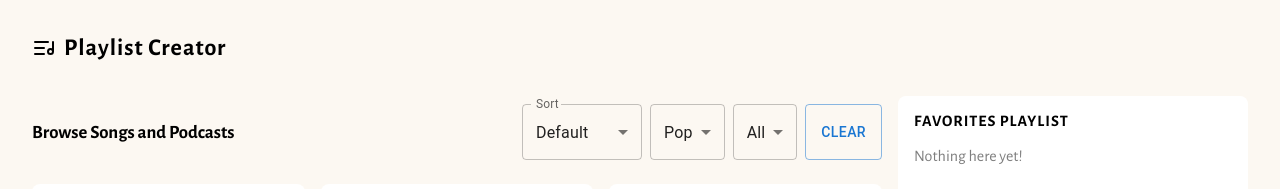
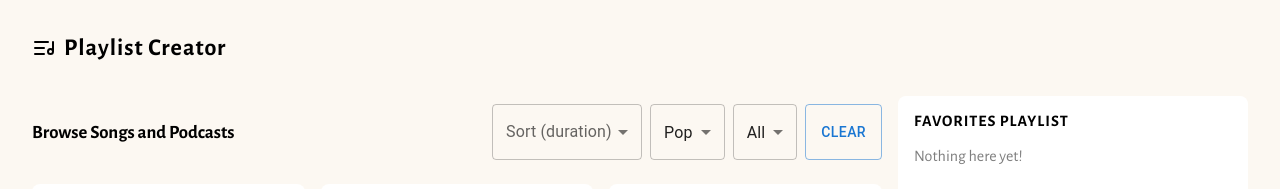
Before and after one commit to smallwhale1/cs1300-development, a React (Create React App) app: page / in a window 1280 px wide. Shown: the top 189 px of the page. Built offline with nearby package versions, Linux system fonts and the light colour scheme.

Commit message:
feat: sort

```diff
--- a/src/App.css
+++ b/src/App.css
@@ -1,8 +1,9 @@
+/* Putting font family in * affects mui select */
 * {
   margin: 0;
   padding: 0;
   box-sizing: border-box;
-  font-family: "Alegreya Sans", sans-serif;
+  /* font-family: "Alegreya Sans", sans-serif; */
 }
 
 body {
@@ -10,6 +11,7 @@ body {
   background-color: rgb(252, 248, 242);
   padding: 0 2rem;
   overscroll-behavior: none;
+  font-family: "Alegreya Sans", sans-serif;
 }
 
 /* Topbar */
--- a/src/components/MediaList.tsx
+++ b/src/components/MediaList.tsx
@@ -24,15 +24,37 @@ enum MediaFilter {
 
 const MediaList = ({ mediaList, toggleLike }: Props) => {
   const [mediaFilter, setMediaFilter] = useState(MediaFilter.ALL);
-  const [sortType, setSortType] = useState<"default" | "asc" | "desc">(
-    "default"
-  );
+  const [sortType, setSortType] = useState<string>("");
+
+  const clearFilters = () => {
+    setMediaFilter(MediaFilter.ALL);
+    setSortType("");
+  };
 
   const getFilteredList = () => {
     if (mediaFilter === MediaFilter.ALL) {
       return mediaList;
     }
     return mediaList.filter((media) => media.type === mediaFilter);
+  };
+
+  const getSortedList = (toSort: Media[]) => {
+    let sortedList = [...toSort];
+    if (sortType === "asc") {
+      sortedList = [...toSort].sort((a, b) => {
+        if (a.duration < b.duration) return -1;
+        else if (b.duration < a.duration) return 1;
+        return 0;
+      });
+    } else if (sortType === "desc") {
+      sortedList = [...toSort].sort((a, b) => {
+        if (a.duration < b.duration) return 1;
+        else if (b.duration < a.duration) return -1;
+        return 0;
+      });
+    }
+
+    return sortedList;
   };
 
   return (
@@ -45,23 +67,24 @@ const MediaList = ({ mediaList, toggleLike }: Props) => {
         </Button> */}
         {/* Duration */}
         <div className="media-filters">
-          <Box sx={{ minWidth: 120 }}>
-            <FormControl fullWidth>
-              <InputLabel id="demo-simple-select-label">Sort</InputLabel>
-              <Select
-                labelId="demo-simple-select-label"
-                id="demo-simple-select"
-                placeholder="Sort duration..."
-                value={10}
-                label="Sort"
-                onChange={() => {}}
-              >
-                <MenuItem value={10}>Default</MenuItem>
-                <MenuItem value={20}>Duration Asc</MenuItem>
-                <MenuItem value={30}>Duration Desc</MenuItem>
-              </Select>
-            </FormControl>
-          </Box>
+          <FormControl sx={{ minWidth: 150 }}>
+            <InputLabel id="demo-simple-select-helper-label">
+              Sort (duration)
+            </InputLabel>
+            <Select
+              labelId="demo-simple-select-helper-label"
+              id="demo-simple-select-helper"
+              value={sortType}
+              label="Sort (duration)"
+              onChange={(e) => {
+                setSortType(e.target.value);
+              }}
+            >
+              <MenuItem value={"none"}>None</MenuItem>
+              <MenuItem value={"asc"}>Ascending</MenuItem>
+              <MenuItem value={"desc"}>Descending</MenuItem>
+            </Select>
+          </FormControl>
           <Select
             labelId="media-select-label"
             id="media-select"
@@ -88,11 +111,13 @@ const MediaList = ({ mediaList, toggleLike }: Props) => {
             <MenuItem value={MediaFilter.TRACK}>Tracks</MenuItem>
             <MenuItem value={MediaFilter.EPISODE}>Episodes</MenuItem>
           </Select>
-          <Button variant="outlined">clear</Button>
+          <Button variant="outlined" onClick={() => clearFilters()}>
+            clear
+          </Button>
         </div>
       </div>
       <div className="media-list">
-        {getFilteredList().map((media) => (
+        {getSortedList(getFilteredList()).map((media) => (
           <MediaCard key={media.id} media={media} toggleLike={toggleLike} />
         ))}
       </div>
```
